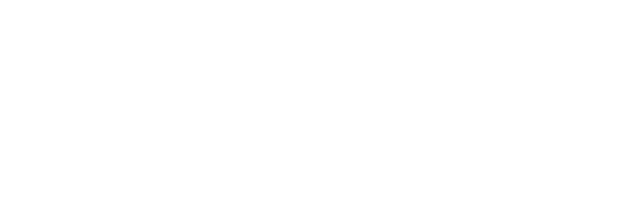
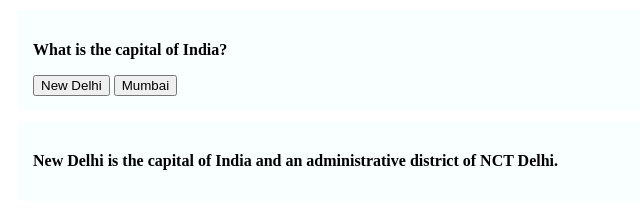
Before and after one commit to acciojob/trivia-arvin16e, a website: page main.html in a window 1280 px wide. Shown: the whole page, without its empty margins (0-640 px from the left). Drawn offline with Linux system fonts and the light colour scheme.

Commit message:
created a submission

```diff
--- a/main.html
+++ b/main.html
@@ -8,6 +8,14 @@
 
 <body>
 	<!-- the entire body must be written by student -->
+	<div id=1>
+		<P><b>What is the capital of India?</b></P>
+		<button type="radio">New Delhi</button>
+		<button type="radio">Mumbai</button>
+	</div>
+	<div id=2>
+		<p id="answer">New Delhi is the capital of India and an administrative district of NCT Delhi.</p>
+	</div>
     <script type="text/javascript" src="./script.js">
 </script>
 
--- a/styles.css
+++ b/styles.css
@@ -1,2 +1,12 @@
 
 /* Your CSS Code here. */
+
+div {
+	max-width : 600px;
+	margin : 10px;
+	padding : 15px;
+	border-left : 8px;
+	border-left-color: green;
+	background-color : #f8fffe;
+	font-weight : bold;
+}
```
